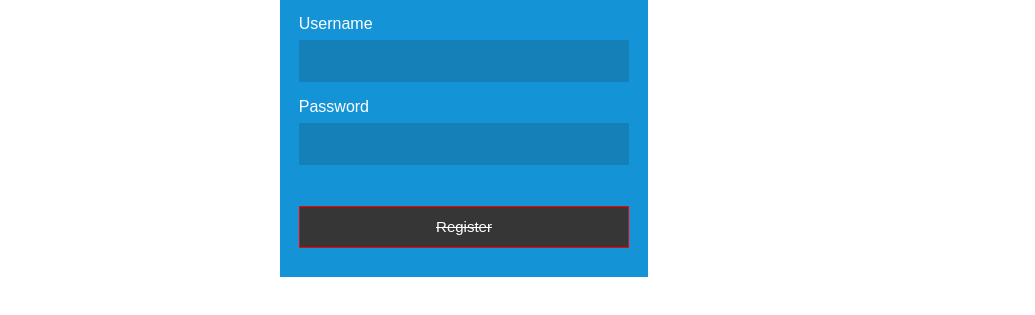
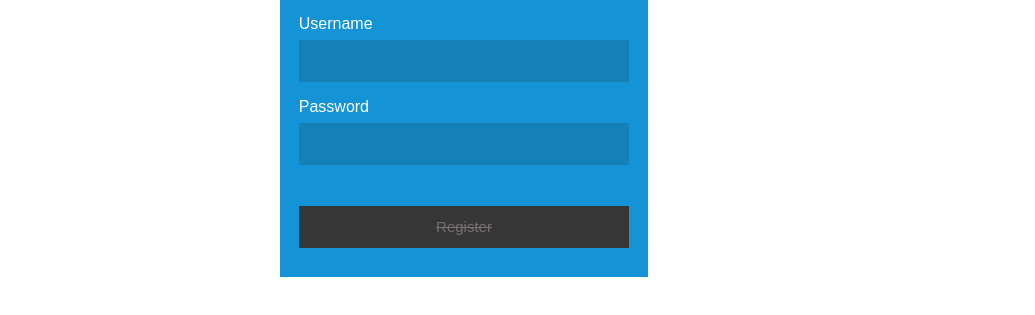
Before and after one commit to BIWhitfield/passwordValidationForm, a plain HTML site: page index.html in a window 1280 px wide. Shown: the part 323-638 px from the top of the page, without its empty margins (176-1211 px from the left). Drawn offline with Linux system fonts and the light colour scheme.

Commit message:
[app.css] update button text style

```diff
--- a/css/app.css
+++ b/css/app.css
@@ -136,14 +136,13 @@ input[type="password"]
 
 .input-button:disabled {
   border: none;
-  color: white;
+  color: #747171;
   font-size: 15px;
   width: 100%;
   height: 15%;
   margin-top: 5%;
   margin-bottom: 2%;
   text-decoration: line-through;
-  border: 1px solid red;
   background-color: #363636;
 }
 
```
